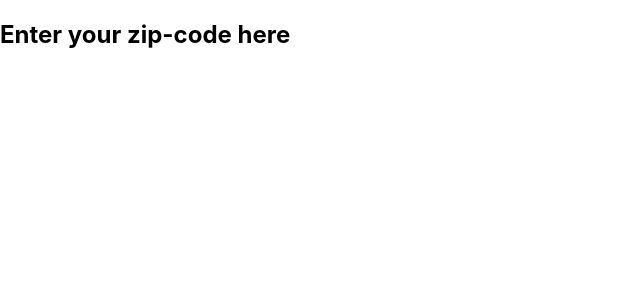
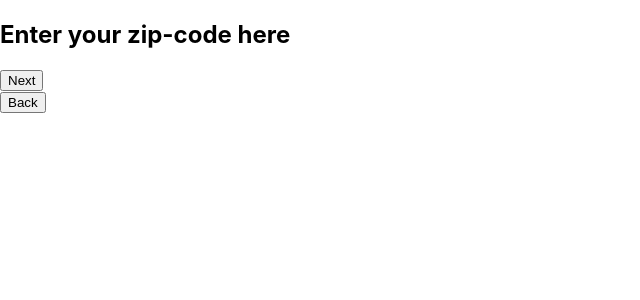
Before and after one commit to schroederjacob/restaurant-reservation-frontend, a React (Create React App) app: page /zipcode in a window 1280 px wide. Shown: the top 300 px of the page, without its empty margins (0-640 px from the left). Built offline with nearby package versions, Linux system fonts and the light colour scheme.

Commit message:
Fixing components

```diff
--- a/src/App.js
+++ b/src/App.js
@@ -4,6 +4,7 @@ import './App.css';
 import MainPage from "./components/MainPage";
 import ZipCode from "./components/ZipCode";
 import Search from "./components/Search";
+import Restaurant1 from "./components/Restaurant1";
 
 function App() {
   return (
@@ -17,6 +18,7 @@ function App() {
         <Route path="/" element={<MainPage />}/>
         <Route path="/zipcode" element={<ZipCode />}/>
         <Route path="/search" element={<Search />}/>
+        <Route path="/restaurant1" element={< Restaurant1/>}/>
       </Routes>
     </Router>
   );
--- a/src/components/Restaurant1.js
+++ b/src/components/Restaurant1.js
@@ -1,8 +1,7 @@
 import React from "react";
 
-const imageRect = new React(
-    new PointerEvent(5,5),
-    new ResizeObser
-)
+function Restaurant1(){
+
+}
 
 export default Restaurant1;
--- a/src/components/ZipCode.js
+++ b/src/components/ZipCode.js
@@ -1,10 +1,19 @@
 
 import React from "react";
+import { useNavigate } from "react-router-dom";
 
 
 function ZipCode(){
+    let navigate = useNavigate();
     return(
-        <h2>Enter your zip-code here</h2>
+        <div>
+            <h2>Enter your zip-code here</h2>
+            <ul>
+                <li><button onClick={() =>(navigate("/restaurant1"))}>Next </button></li>
+                <li><button onClick={() =>(navigate("/"))}>Back </button></li>
+            </ul>
+            {/* // this button is only for demo purposes */}
+        </div>
     )
 }
 
```
Also changed, not shown: src/components/Button.js (deleted, +0 -23 lines), src/index.js (line endings or trailing spaces).
